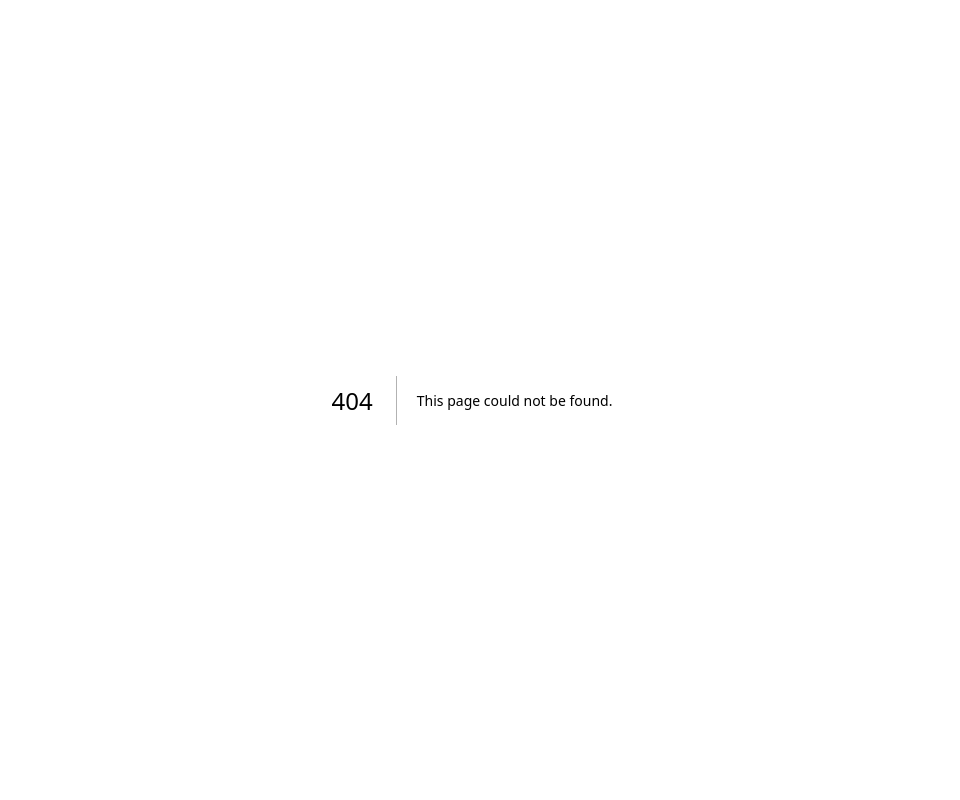
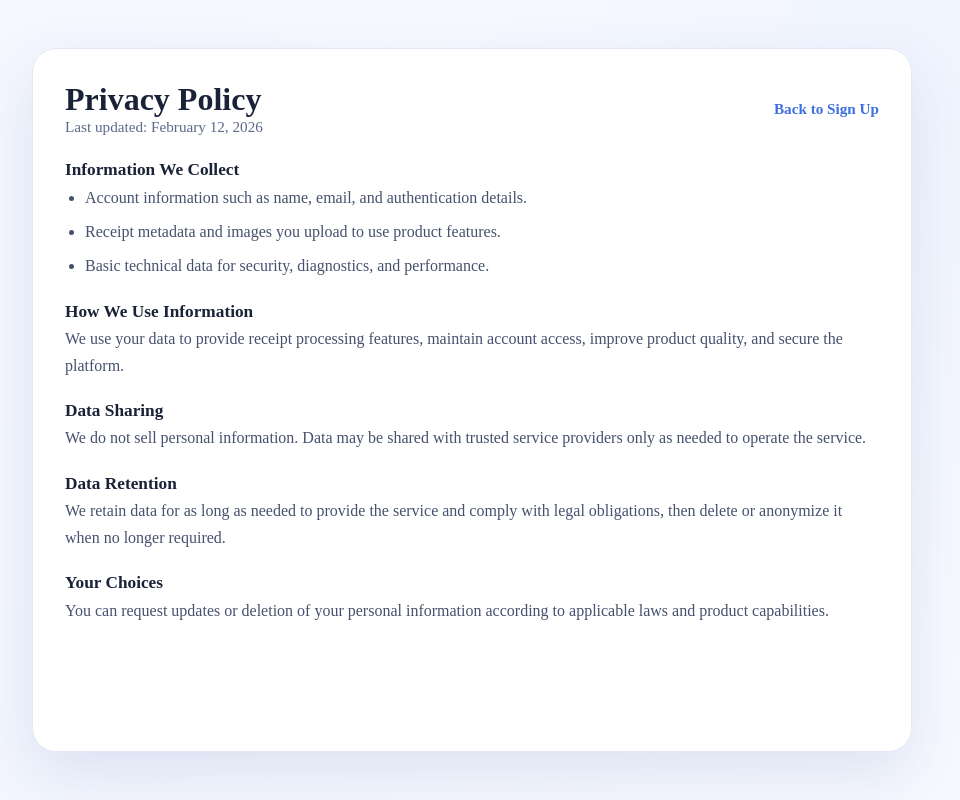
Before and after one commit to guanchengli97/ai-receipt-frontend, a Next.js app: page /privacy in a window 1280 px wide. Before the commit this address had no page. Shown: the whole page, without its empty margins (168-1128 px from the left). Built offline with nearby package versions, Linux system fonts and the light colour scheme.

Commit message:
update policy page

```diff
--- a/src/app/(auth)/login/page.tsx
+++ b/src/app/(auth)/login/page.tsx
@@ -264,7 +264,8 @@ export default function LoginPage() {
         </div>
 
         <div className={styles.footer}>
-          By continuing, you agree to our Terms &amp; Privacy Policy.
+          By continuing, you agree to our <Link href="/terms">Terms</Link> &amp;{" "}
+          <Link href="/privacy">Privacy Policy</Link>.
         </div>
       </div>
     </div>
--- a/src/app/(auth)/register/page.tsx
+++ b/src/app/(auth)/register/page.tsx
@@ -267,8 +267,8 @@ export default function RegisterPage() {
               onChange={(event) => setAgree(event.target.checked)}
             />
             <span>
-              I agree to the <Link href="#">Terms</Link> &amp;{" "}
-              <Link href="#">Privacy Policy</Link>
+              I agree to the <Link href="/terms">Terms</Link> &amp;{" "}
+              <Link href="/privacy">Privacy Policy</Link>
             </span>
           </label>
 
--- /dev/null
+++ b/src/app/legal.module.css
@@ -0,0 +1,86 @@
+.page {
+  min-height: 100vh;
+  display: flex;
+  justify-content: center;
+  padding: 48px 20px;
+  background: radial-gradient(circle at top right, #eef3ff 0%, #f7f9ff 45%, #f3f6ff 100%);
+}
+
+.card {
+  width: min(880px, 100%);
+  background: #ffffff;
+  border: 1px solid #e4e9f5;
+  border-radius: 24px;
+  padding: 32px;
+  box-shadow: 0 22px 60px rgba(38, 76, 139, 0.12);
+}
+
+.top {
+  display: flex;
+  align-items: center;
+  justify-content: space-between;
+  gap: 12px;
+  margin-bottom: 20px;
+}
+
+.title {
+  margin: 0;
+  font-size: clamp(1.6rem, 3vw, 2rem);
+  font-family: var(--font-display), "Segoe UI", sans-serif;
+}
+
+.updated {
+  margin: 0;
+  color: #5b6888;
+  font-size: 0.95rem;
+}
+
+.back {
+  color: #3f6fe0;
+  font-weight: 600;
+  font-size: 0.95rem;
+}
+
+.content {
+  display: grid;
+  gap: 18px;
+  color: #1a2238;
+  line-height: 1.65;
+}
+
+.sectionTitle {
+  margin: 0;
+  font-size: 1.08rem;
+  font-family: var(--font-display), "Segoe UI", sans-serif;
+}
+
+.paragraph {
+  margin: 0;
+  color: #46516e;
+}
+
+.list {
+  margin: 0;
+  padding-left: 20px;
+  color: #46516e;
+}
+
+.list li + li {
+  margin-top: 8px;
+}
+
+@media (max-width: 768px) {
+  .page {
+    padding: 24px 14px;
+  }
+
+  .card {
+    border-radius: 18px;
+    padding: 20px;
+  }
+
+  .top {
+    flex-direction: column;
+    align-items: flex-start;
+  }
+}
--- /dev/null
+++ b/src/app/privacy/page.tsx
@@ -0,0 +1,63 @@
+import Link from "next/link";
+import styles from "../legal.module.css";
+
+export default function PrivacyPage() {
+  return (
+    <main className={styles.page}>
+      <article className={styles.card}>
+        <div className={styles.top}>
+          <div>
+            <h1 className={styles.title}>Privacy Policy</h1>
+            <p className={styles.updated}>Last updated: February 12, 2026</p>
+          </div>
+          <Link href="/register" className={styles.back}>
+            Back to Sign Up
+          </Link>
+        </div>
+
+        <div className={styles.content}>
+          <section>
+            <h2 className={styles.sectionTitle}>Information We Collect</h2>
+            <ul className={styles.list}>
+              <li>Account information such as name, email, and authentication details.</li>
+              <li>Receipt metadata and images you upload to use product features.</li>
+              <li>Basic technical data for security, diagnostics, and performance.</li>
+            </ul>
+          </section>
+
+          <section>
+            <h2 className={styles.sectionTitle}>How We Use Information</h2>
+            <p className={styles.paragraph}>
+              We use your data to provide receipt processing features, maintain account access,
+              improve product quality, and secure the platform.
+            </p>
+          </section>
+
+          <section>
+            <h2 className={styles.sectionTitle}>Data Sharing</h2>
+            <p className={styles.paragraph}>
+              We do not sell personal information. Data may be shared with trusted service providers
+              only as needed to operate the service.
+            </p>
+          </section>
+
+          <section>
+            <h2 className={styles.sectionTitle}>Data Retention</h2>
+            <p className={styles.paragraph}>
+              We retain data for as long as needed to provide the service and comply with legal
+              obligations, then delete or anonymize it when no longer required.
+            </p>
+          </section>
+
+          <section>
+            <h2 className={styles.sectionTitle}>Your Choices</h2>
+            <p className={styles.paragraph}>
+              You can request updates or deletion of your personal information according to
+              applicable laws and product capabilities.
+            </p>
+          </section>
+        </div>
+      </article>
+    </main>
+  );
+}
```
Also changed, not shown: src/app/terms/page.tsx (added, +63 -0 lines).
